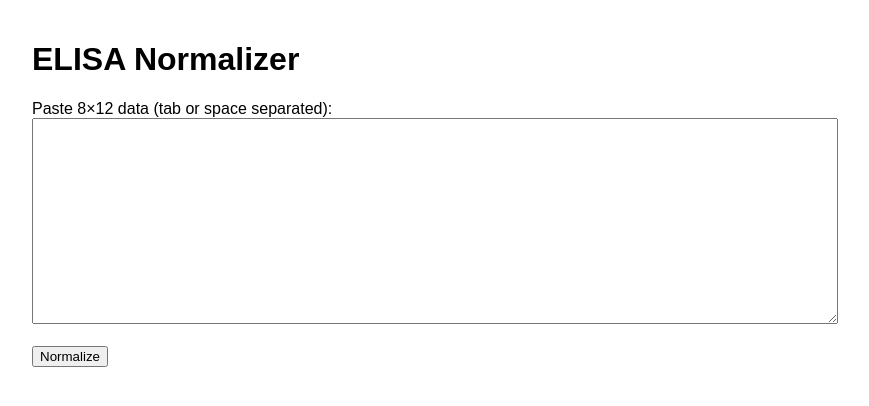
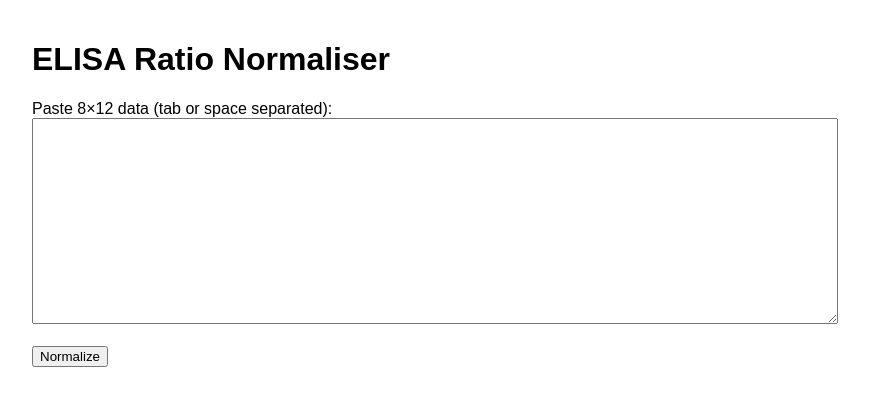
Before and after one commit to sscott97/elisanormalise, a Flask app: page / in a window 1280 px wide. Shown: the top 406 px of the page, without its empty margins (208-1077 px from the left). Run offline with Flask 3, Linux system fonts and the light colour scheme.

Commit message:
Initial working ELISA normalizer app

```diff
--- a/templates/index.html
+++ b/templates/index.html
@@ -1,7 +1,7 @@
 <!DOCTYPE html>
 <html>
 <head>
-    <title>ELISA Normalizer</title>
+    <title>ELISA Normaliser</title>
     <style>
         body { font-family: sans-serif; padding: 20px; max-width: 800px; margin: auto; }
         textarea { width: 100%; height: 200px; font-family: monospace; }
@@ -20,7 +20,7 @@
     </style>
 </head>
 <body>
-    <h1>ELISA Normalizer</h1>
+    <h1>ELISA Ratio Normaliser</h1>
     <form method="POST">
         <label for="raw_data">Paste 8×12 data (tab or space separated):</label><br>
         <textarea name="raw_data" required>{{ request.form.get('raw_data', '') }}</textarea><br><br>
@@ -32,7 +32,7 @@
     {% endif %}
 
     {% if result %}
-    <h2>Normalized Output</h2>
+    <h2>Normalised Ratio Output</h2>
     <pre id="output">{{ result }}</pre>
     <button class="copy-btn" onclick="copyOutput()">Copy to Clipboard</button>
     {% endif %}
```
